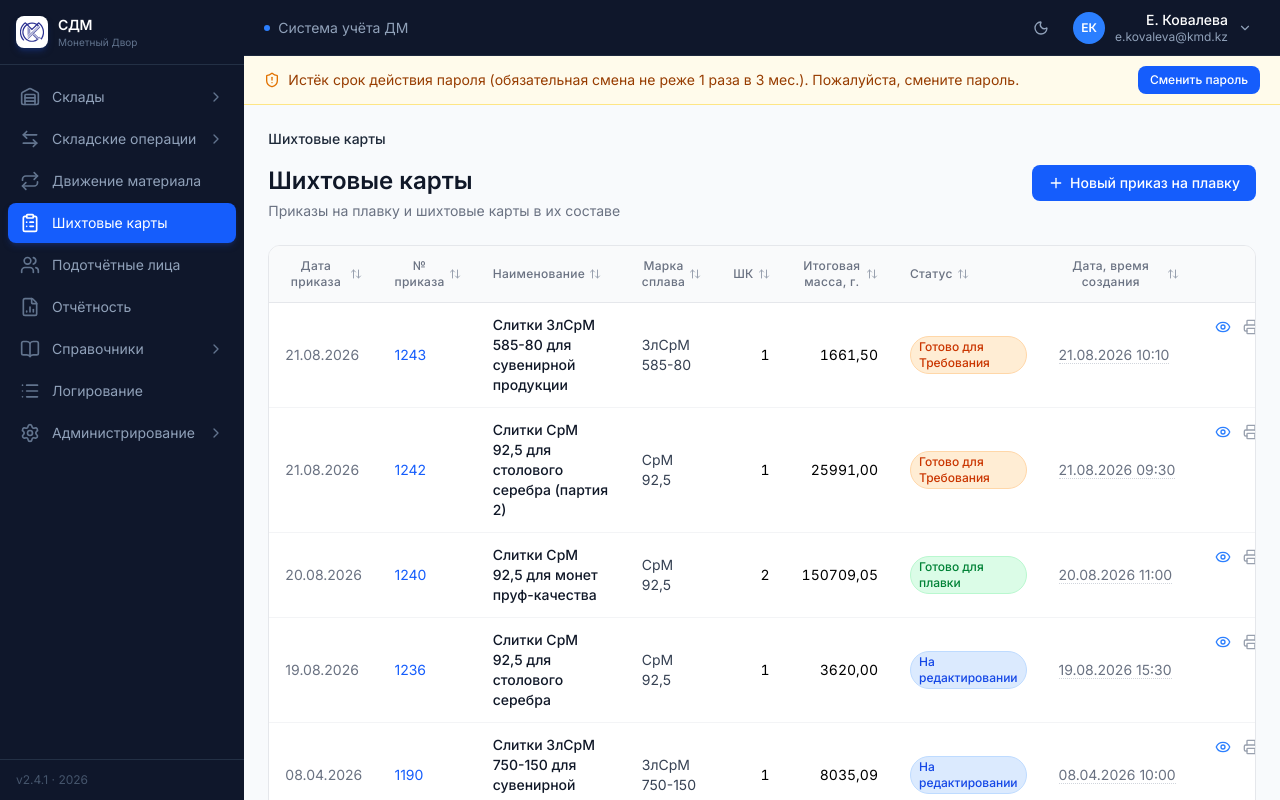
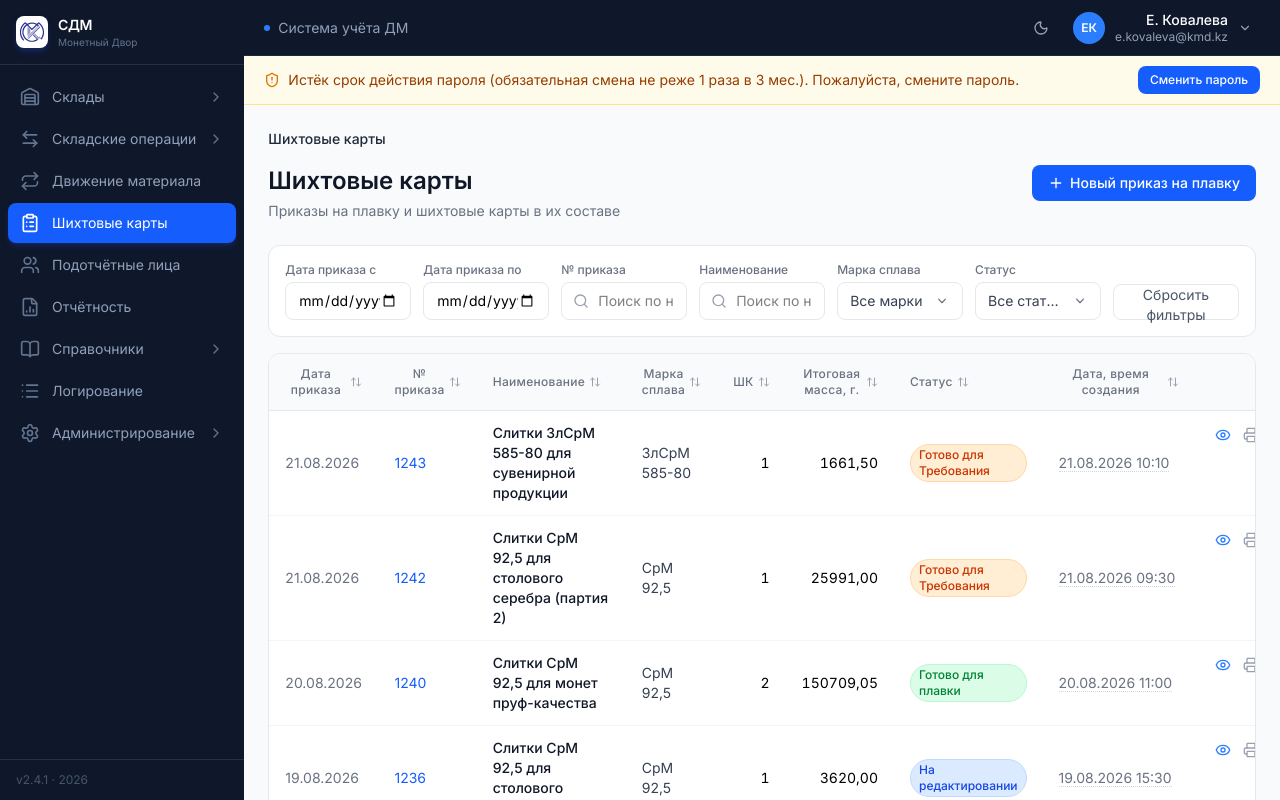
Before and after one commit to remstorlab/kmd, a React (Vite) app: page /shihtovye-karty in a window 1280 px wide. Built offline with nearby package versions, Linux system fonts and the light colour scheme; the HTML template or start-up script is replaced by a standard one.

Commit message:
filtre shk

```diff
--- a/src/pages/ShihtovyeKarty.tsx
+++ b/src/pages/ShihtovyeKarty.tsx
@@ -3,7 +3,7 @@ import { useApp } from "../store/AppContext";
 import {
   Badge, Btn, Modal, EyeIcon, EditIcon, DeleteIcon, PrintIcon, Pagination, usePerPage, FillerRows, fillerCount, PageHeader,
   useToast, Toast, Field, Input, Select, Textarea, KlassCode, MultiFileUpload, useConfirm, ConfirmDialog,
-  SortTh, useSort, parseRuDate, usePaged, CREATED_LABEL, CreatedCell, useMaterialCodeLabel,
+  SortTh, useSort, parseRuDate, SearchInput, MultiSelect, usePaged, CREATED_LABEL, CreatedCell, useMaterialCodeLabel,
   OborotValue, oborotRowCls, OBOROT_LABEL,
 } from "../components/ui";
 import {
@@ -1230,7 +1230,7 @@ function PrikazPrintModal({ prikaz, karty, onClose }: { prikaz: PrikazPlavka; ka
 }
 
 export function ShihtovyeKarty() {
-  const { shihtovyeKarty, setShihtovyeKarty, shihtaPrikazy, setShihtaPrikazy, dmItems, setDmItems, alloyGrades, skladDocs } = useApp();
+  const { shihtovyeKarty, setShihtovyeKarty, shihtaPrikazy, setShihtaPrikazy, dmItems, setDmItems, alloyGrades, skladDocs, statusDicts } = useApp();
   // Требование, в котором выбран приказ (любой статус документа) — такой приказ не удаляется ни в одной роли
   const trebOf = (id: string) => skladDocs.find(d => d.type === DOC_TREBOVANIE && docPrikazIds(d).includes(id));
   const { toast, show, clear } = useToast();
@@ -1248,10 +1248,40 @@ export function ShihtovyeKarty() {
 
   const rows = shihtaPrikazy.map(p => {
     const karty = kartyOfPrikaz(shihtovyeKarty, p.id);
-    const grades = [...new Set(karty.map(k => alloyGrades.find(g => g.id === k.alloyId)?.name).filter(Boolean))];
+    // Марки — по картам приказа (приказ без карт — марка приказа)
+    const ids = karty.length ? karty.map(k => k.alloyId) : [p.alloyId];
+    const grades = [...new Set(ids.map(id => alloyGrades.find(g => g.id === id)?.name).filter((n): n is string => !!n))];
     // Итоговая масса шихты — сумма масс всех шихтовых карт приказа
-    return { id: p.id, p, karty, status: prikazStatus(karty), grade: grades.join(", "), mass: r2(karty.reduce((s, k) => s + kartaMass(k), 0)) };
+    return { id: p.id, p, karty, status: prikazStatus(karty), grades, grade: grades.join(", "), mass: r2(karty.reduce((s, k) => s + kartaMass(k), 0)) };
   });
+
+  // ── Фильтры реестра: Дата приказа с / по, № приказа, Наименование, Марка сплава, Статус ──
+  const [fDateFrom, setFDateFrom] = useState("");
+  const [fDateTo, setFDateTo] = useState("");
+  const [fNumber, setFNumber] = useState("");
+  const [fName, setFName] = useState("");
+  const [fGrade, setFGrade] = useState<string[]>([]);
+  const [fStatus, setFStatus] = useState<string[]>([]);
+  const upd = <T,>(set: (v: T) => void) => (v: T) => { set(v); setPage(1); };
+  // Марки — из справочника «Марки сплавов» (и марки приказов, если запись неактивна); статусы — «Статусы шихтовых карт»
+  const gradeOptions = [...new Set([...alloyGrades.filter(g => g.status === "Активно").map(g => g.name), ...rows.flatMap(r => r.grades)])];
+  const statusOptions = statusDicts.find(d => d.group === "shihta")?.items.map(i => i.name) ?? [];
+  // Дата из <input type="date"> (гггг-мм-дд) — в число, сравнимое с parseRuDate
+  const isoToNum = (iso: string) => { const [y, m, d] = iso.split("-").map(Number); return y * 100000000 + m * 1000000 + d * 10000; };
+  const from = fDateFrom ? isoToNum(fDateFrom) : 0;
+  const to = fDateTo ? isoToNum(fDateTo) + 9999 : Infinity;
+  const qNum = fNumber.trim().toLowerCase();
+  const qName = fName.trim().toLowerCase();
+  const filteredRows = rows.filter(r => {
+    const dt = parseRuDate(r.p.date);
+    return dt >= from && dt <= to
+      && (!qNum || r.p.number.toLowerCase().includes(qNum))
+      && (!qName || r.p.name.toLowerCase().includes(qName))
+      && (fGrade.length === 0 || r.grades.some(g => fGrade.includes(g)))
+      && (fStatus.length === 0 || fStatus.includes(r.status));
+  });
+  const resetFilters = () => { setFDateFrom(""); setFDateTo(""); setFNumber(""); setFName(""); setFGrade([]); setFStatus([]); setPage(1); };
+  const dateCls = "w-full px-3 py-2 border border-gray-200 rounded-lg text-sm focus:outline-none focus:ring-2 focus:ring-blue-500 bg-white";
 
   const removePrikaz = (p: PrikazPlavka) => {
     const treb = trebOf(p.id);
@@ -1264,7 +1294,7 @@ export function ShihtovyeKarty() {
     show(`Приказ № ${p.number} удалён${karty.length ? ` вместе с картами (${karty.length})` : ""}`);
   };
 
-  const { sorted, sort, toggleSort } = useSort(rows, {
+  const { sorted, sort, toggleSort } = useSort(filteredRows, {
     date: r => parseRuDate(r.p.date),
     number: r => parseInt(r.p.number, 10) || 0,
     name: r => r.p.name,
@@ -1284,6 +1314,29 @@ export function ShihtovyeKarty() {
         breadcrumb={["Шихтовые карты"]}
         actions={<Btn onClick={() => screen.openTop("new")}><Plus className="w-4 h-4" />Новый приказ на плавку</Btn>}
       />
+
+      {/* Фильтры реестра приказов */}
+      <div className="bg-white rounded-xl border border-gray-200 p-4 mb-4 grid grid-cols-2 md:grid-cols-4 xl:grid-cols-7 gap-3 items-end">
+        <div>
+          <label className="block text-xs font-medium text-gray-500 mb-1">Дата приказа с</label>
+          <input type="date" value={fDateFrom} max={fDateTo || undefined} onChange={e => upd(setFDateFrom)(e.target.value)} className={dateCls} />
+        </div>
+        <div>
+          <label className="block text-xs font-medium text-gray-500 mb-1">Дата приказа по</label>
+          <input type="date" value={fDateTo} min={fDateFrom || undefined} onChange={e => upd(setFDateTo)(e.target.value)} className={dateCls} />
+        </div>
+        <div>
+          <label className="block text-xs font-medium text-gray-500 mb-1">№ приказа</label>
+          <SearchInput value={fNumber} onChange={upd(setFNumber)} placeholder="Поиск по номеру..." />
+        </div>
+        <div>
+          <label className="block text-xs font-medium text-gray-500 mb-1">Наименование</label>
+          <SearchInput value={fName} onChange={upd(setFName)} placeholder="Поиск по наименованию..." />
+        </div>
+        <Field label="Марка сплава"><MultiSelect values={fGrade} options={gradeOptions} onChange={upd(setFGrade)} allLabel="Все марки" /></Field>
+        <Field label="Статус"><MultiSelect values={fStatus} options={statusOptions} onChange={upd(setFStatus)} allLabel="Все статусы" /></Field>
+        <button onClick={resetFilters} className="h-9 px-4 text-sm text-gray-600 border border-gray-200 rounded-lg bg-white hover:bg-gray-50">Сбросить фильтры</button>
+      </div>
 
       <div className="bg-white rounded-xl border border-gray-200 overflow-hidden">
         <table className="w-full text-sm">
@@ -1334,10 +1387,10 @@ export function ShihtovyeKarty() {
                 </tr>
               );
             })}
-            <FillerRows count={fillerCount(rows.length, page, perPage)} cols={9} />
+            <FillerRows count={fillerCount(filteredRows.length, page, perPage)} cols={9} />
           </tbody>
         </table>
-        <Pagination page={page} total={rows.length} perPage={perPage} onPage={setPage} onPerPage={setPerPage} />
+        <Pagination page={page} total={filteredRows.length} perPage={perPage} onPage={setPage} onPerPage={setPerPage} />
       </div>
 
       {showNew && (
```
